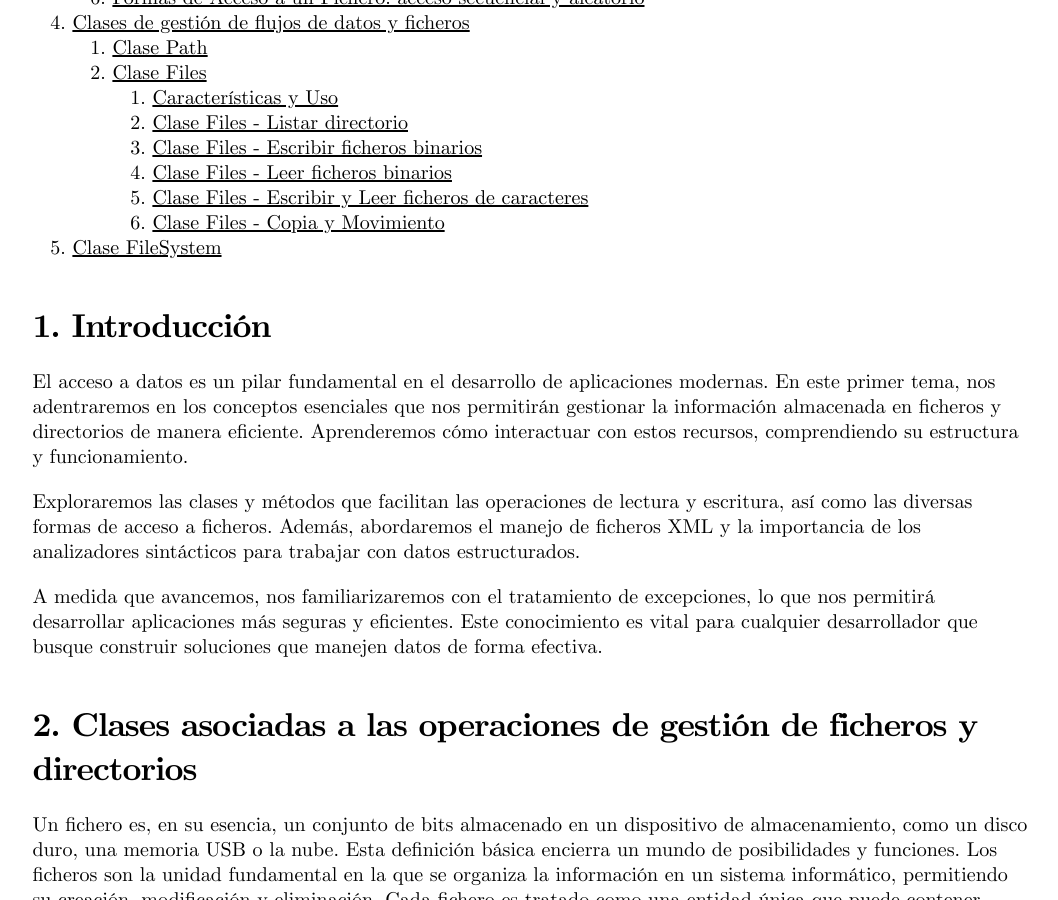
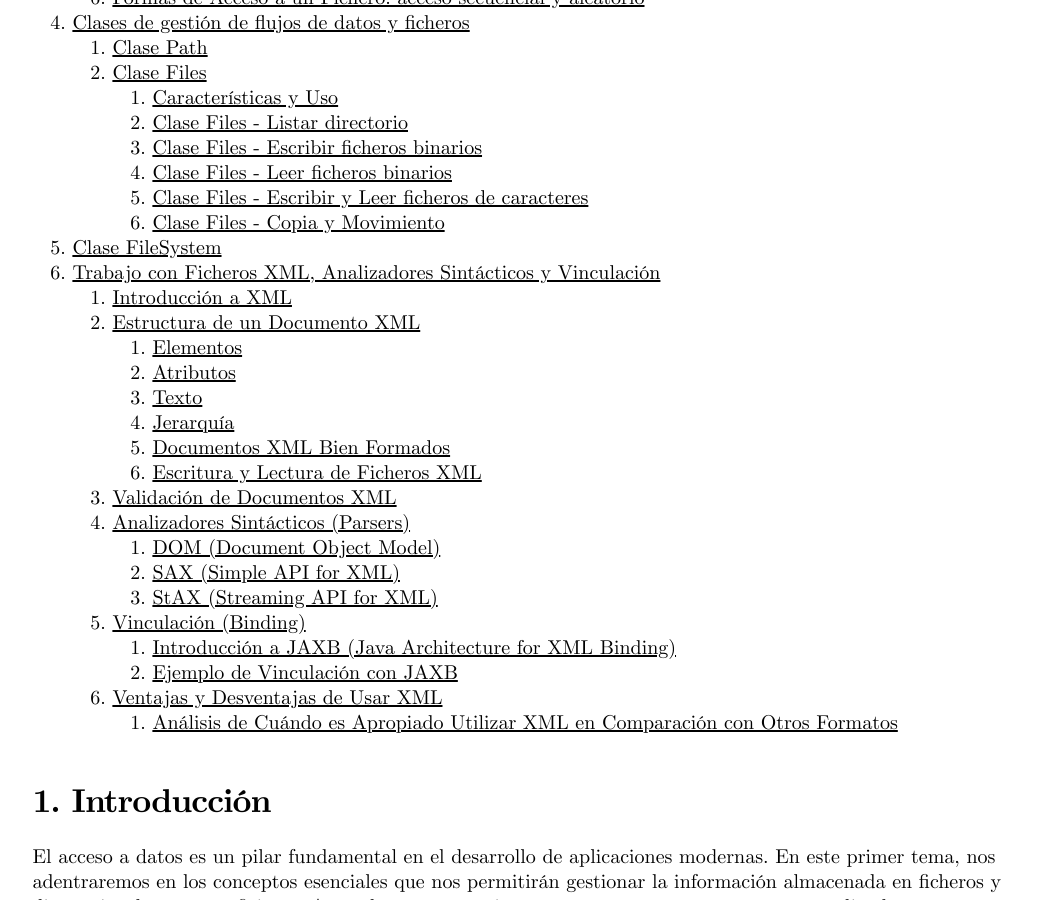
Before and after one commit to TeoRojas/teorojas.github.io, a Jekyll site: the page built from acceso-a-datos/UD01-teoria.md, in a window 1280 px wide and 900 px high, scrolled down 968 px. Shown: the whole window, without its empty margins (102-1160 px from the left). Built offline with Jekyll 4.4.1, drawn with Linux system fonts in a browser that asks for light colours; nearby versions of some CDN libraries.

Commit message:
ADD->UD01-> Update Index

```diff
--- a/acceso-a-datos/UD01-teoria.md
+++ b/acceso-a-datos/UD01-teoria.md
@@ -31,6 +31,26 @@ abstract: Sinopsis de la unidad 01
        5. [Clase Files - Escribir y Leer ficheros de caracteres](#425-clase-files---escribir-y-leer-ficheros-de-caracteres)
        6. [Clase Files - Copia y Movimiento](#426-clase-files---copia-y-movimiento)
 5. [Clase FileSystem](#43-clase-filesystem)
+6. [Trabajo con Ficheros XML, Analizadores Sintácticos y Vinculación](#5-trabajo-con-ficheros-xml-analizadores-sintácticos-y-vinculación)
+   1. [Introducción a XML](#51-introducción-a-xml)
+   2. [Estructura de un Documento XML](#52-estructura-de-un-documento-xml)
+      1. [Elementos](#521-elementos)
+      2. [Atributos](#522-atributos)
+      3. [Texto](#523-texto)
+      4. [Jerarquía](#524-jerarquía)
+      5. [Documentos XML Bien Formados](#525-documentos-xml-bien-formados)
+      6. [Escritura y Lectura de Ficheros XML](#526-escritura-y-lectura-de-ficheros-xml)
+   3. [Validación de Documentos XML](#527-validación-de-documentos-xml)
+   4. [Analizadores Sintácticos (Parsers)](#53-analizadores-sintácticos-parsers)
+      1. [DOM (Document Object Model)](#531-dom-document-object-model)
+      2. [SAX (Simple API for XML)](#532-sax-simple-api-for-xml)
+      3. [StAX (Streaming API for XML)](#533-stax-streaming-api-for-xml)
+   5. [Vinculación (Binding)](#54-vinculación-binding)
+      1. [Introducción a JAXB (Java Architecture for XML Binding)](#541-introducción-a-jaxb-java-architecture-for-xml-binding)
+      2. [Ejemplo de Vinculación con JAXB](#542-ejemplo-de-vinculación-con-jaxb)
+   6. [Ventajas y Desventajas de Usar XML](#55-ventajas-y-desventajas-de-usar-xml)
+      1. [Análisis de Cuándo es Apropiado Utilizar XML en Comparación con Otros Formatos](#551-análisis-de-cuándo-es-apropiado-utilizar-xml-en-comparación-con-otros-formatos)
+
 
 
 
```
